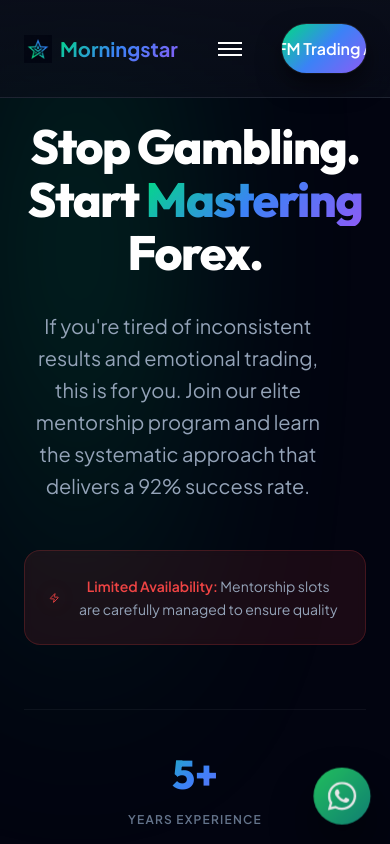
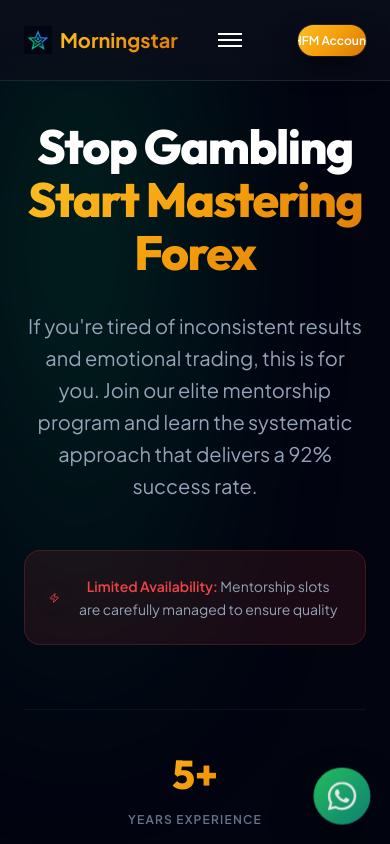
Before and after one commit to MorningstarEnterprises/Morningstar, a React (Vite) app: page / in a window 390 px wide. Shown: the top 844 px of the page. Built offline with nearby package versions, Linux system fonts and the light colour scheme.

Commit message:
first edits

```diff
--- a/src/components/CallToAction.css
+++ b/src/components/CallToAction.css
@@ -58,12 +58,13 @@
 .cta-title {
     font-size: var(--font-size-3xl);
     margin-bottom: var(--space-md);
-    background: linear-gradient(to right, #fff, var(--color-accent-gold));
-    -webkit-background-clip: text;
-    -webkit-text-fill-color: transparent;
-    background-clip: text;
+    color: var(--color-text-primary);
     line-height: 1.2;
     font-weight: 800;
+}
+
+.cta-title .text-gold {
+    color: var(--color-accent-gold);
 }
 
 .cta-subtitle {
@@ -77,8 +78,8 @@
 }
 
 .cta-offer-box {
-    background: linear-gradient(135deg, rgba(0, 220, 130, 0.1), rgba(59, 130, 246, 0.1));
-    border: 2px solid rgba(0, 220, 130, 0.3);
+    background: linear-gradient(135deg, rgba(251, 191, 36, 0.1), rgba(59, 130, 246, 0.1));
+    border: 2px solid rgba(251, 191, 36, 0.3);
     border-radius: var(--radius-lg);
     padding: var(--space-lg);
     margin-bottom: var(--space-lg);
--- a/src/components/CallToAction.tsx
+++ b/src/components/CallToAction.tsx
@@ -19,21 +19,24 @@ const CallToAction = () => {
                 <div className="cta-content glass">
                     <div className="cta-badge">
                         <Calendar size={16} />
-                        <span>Limited Time Offer - Ends December 20th</span>
+                        <span>⚡ URGENT: Offer Ends December 30th, 2024</span>
                     </div>
 
-                    <h2 className="cta-title">Get Lifetime Mentorship for Only 2,000 KShs!</h2>
+                    <h2 className="cta-title">
+                        Lifetime Mentorship<br />
+                        <span className="text-gold">Only 2,000 KShs!</span>
+                    </h2>
                     <p className="cta-subtitle">
-                        Join our elite trading community and get lifetime access to expert mentorship,
-                        free seasonal classes, and proven strategies that have helped 92% of our traders succeed.
-                        This special offer won't last long!
+                        🔥 <strong>Limited Time Only!</strong> Get lifetime access to expert mentorship,
+                        free seasonal classes, and proven strategies for just 2,000 KShs.
+                        This exclusive offer expires on <strong>December 30th, 2024</strong> - Don't miss out!
                     </p>
 
                     <div className="cta-offer-box">
                         <div className="offer-price">
                             <span className="price-label">One-Time Payment</span>
                             <span className="price-amount">2,000 KShs</span>
-                            <span className="price-note">Lifetime Access</span>
+                            <span className="price-note">Lifetime Access • Ends Dec 30</span>
                         </div>
                     </div>
 
@@ -77,7 +80,7 @@ const CallToAction = () => {
 
                     <p className="cta-countdown">
                         <Zap size={16} />
-                        <span>⏰ Offer ends in <strong>December 20th, 2024</strong> - Don't miss out!</span>
+                        <span>⏰ <strong>ONLY 6 DAYS LEFT!</strong> This special 2,000 KShs offer expires on <strong>December 30th, 2024</strong>. After that, prices return to normal. Secure your spot today!</span>
                     </p>
                 </div>
             </div>
--- a/src/components/Header.css
+++ b/src/components/Header.css
@@ -84,7 +84,7 @@
 
 .nav-links li a:hover {
     color: var(--color-text-primary);
-    background: rgba(0, 220, 130, 0.1);
+    background: rgba(251, 191, 36, 0.1);
 }
 
 .nav-links li a:hover::after {
@@ -114,8 +114,26 @@
 }
 
 @media (max-width: 768px) {
+    .nav {
+        position: relative;
+    }
+
+    .logo {
+        flex: 1;
+    }
+
     .mobile-menu-toggle {
         display: flex;
+        order: 2;
+    }
+
+    .cta-button {
+        display: inline-flex;
+        order: 3;
+        padding: 0.5rem 1rem;
+        font-size: var(--font-size-xs);
+        white-space: nowrap;
+        margin-left: var(--space-sm);
     }
 
     .nav-links {
@@ -133,6 +151,7 @@
         visibility: hidden;
         transition: all var(--transition-base);
         border-bottom: 1px solid rgba(255, 255, 255, 0.1);
+        order: 4;
     }
 
     .nav-links.active {
@@ -144,8 +163,4 @@
     .nav-links li a {
         font-size: var(--font-size-lg);
     }
-
-    .cta-button {
-        display: none;
-    }
 }
--- a/src/components/Header.tsx
+++ b/src/components/Header.tsx
@@ -52,7 +52,7 @@ const Header = () => {
             className="btn btn-primary cta-button"
             onClick={() => window.open('https://www.hfm.com/ke/en/?refid=30448802', '_blank')}
           >
-            Open HFM Trading Account
+            HFM Account
           </button>
         </nav>
       </div>
--- a/src/components/Hero.css
+++ b/src/components/Hero.css
@@ -68,7 +68,6 @@
     color: var(--color-text-secondary);
     margin-bottom: var(--space-xl);
     line-height: 1.6;
-    max-width: 90%;
 }
 
 .scarcity-banner {
--- a/src/components/Hero.tsx
+++ b/src/components/Hero.tsx
@@ -22,7 +22,7 @@ const Hero = () => {
                     <div className="hero-copy">
 
                         <h1 className="hero-title animate-fadeInUp">
-                            Stop Gambling. Start <span className="text-gradient">Mastering</span> Forex.
+                            Stop Gambling <span className="text-gradient">Start Mastering Forex</span>
                         </h1>
                         <p className="hero-subtitle animate-fadeInUp">
                             If you're tired of inconsistent results and emotional trading, this is for you.
--- a/src/index.css
+++ b/src/index.css
@@ -5,7 +5,7 @@
 @import url('https://fonts.googleapis.com/css2?family=Outfit:wght@300;400;500;600;700;800&family=Plus+Jakarta+Sans:wght@300;400;500;600;700&display=swap');
 
 :root {
-  /* Color Palette - Midnight Neon Trading Theme */
+  /* Color Palette - Midnight Gold Trading Theme */
   --color-bg-primary: #020410;
   /* Deepest blue/black */
   --color-bg-secondary: #080c24;
@@ -13,10 +13,12 @@
   --color-bg-tertiary: #0f163a;
   /* Lighter navy */
 
-  --color-accent-gold: #00dc82;
-  /* Vivid Emerald */
-  --color-accent-gold-light: #86efac;
-  /* Mint */
+  --color-accent-gold: #fbbf24;
+  /* Vibrant Gold */
+  --color-accent-gold-light: #fcd34d;
+  /* Light Gold */
+  --color-accent-gold-dark: #d97706;
+  /* Deep Gold */
   --color-accent-blue: #3b82f6;
   /* Bright Blue */
   --color-accent-blue-light: #60a5fa;
@@ -28,15 +30,17 @@
   --color-text-secondary: #94a3b8;
   --color-text-muted: #64748b;
 
-  --color-success: #00dc82;
+  --color-success: #10b981;
   --color-danger: #ef4444;
 
   /* Gradients */
-  --gradient-primary: linear-gradient(135deg, #00dc82 0%, #3b82f6 50%, #8b5cf6 100%);
+  --gradient-primary: linear-gradient(135deg, #fbbf24 0%, #f59e0b 50%, #d97706 100%);
   --gradient-secondary: linear-gradient(135deg, #3b82f6 0%, #8b5cf6 100%);
+  --gradient-gold-blue: linear-gradient(135deg, #fbbf24 0%, #3b82f6 100%);
   --gradient-dark: linear-gradient(180deg, rgba(2, 4, 16, 0) 0%, #020410 100%);
   --gradient-glass: linear-gradient(145deg, rgba(255, 255, 255, 0.05) 0%, rgba(255, 255, 255, 0.01) 100%);
-  --gradient-glow: radial-gradient(circle at center, rgba(59, 130, 246, 0.15) 0%, transparent 70%);
+  --gradient-glow: radial-gradient(circle at center, rgba(251, 191, 36, 0.15) 0%, transparent 70%);
+
 
   /* Spacing Scale */
   --space-xs: 0.5rem;
@@ -74,7 +78,7 @@
   --shadow-md: 0 4px 8px rgba(0, 0, 0, 0.4);
   --shadow-lg: 0 12px 24px rgba(0, 0, 0, 0.5);
   --shadow-xl: 0 24px 48px rgba(0, 0, 0, 0.6);
-  --shadow-glow-gold: 0 0 40px rgba(0, 220, 130, 0.3);
+  --shadow-glow-gold: 0 0 40px rgba(251, 191, 36, 0.4);
   --shadow-glow-blue: 0 0 40px rgba(59, 130, 246, 0.3);
   --shadow-inner: inset 0 0 20px rgba(255, 255, 255, 0.02);
 
```
